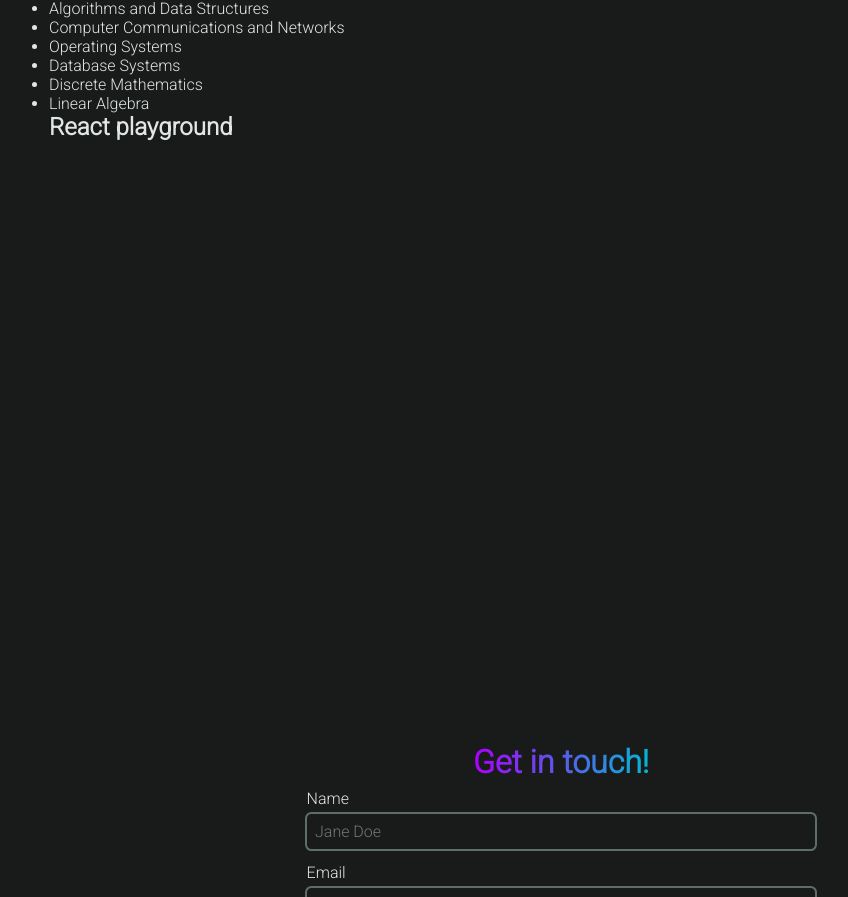
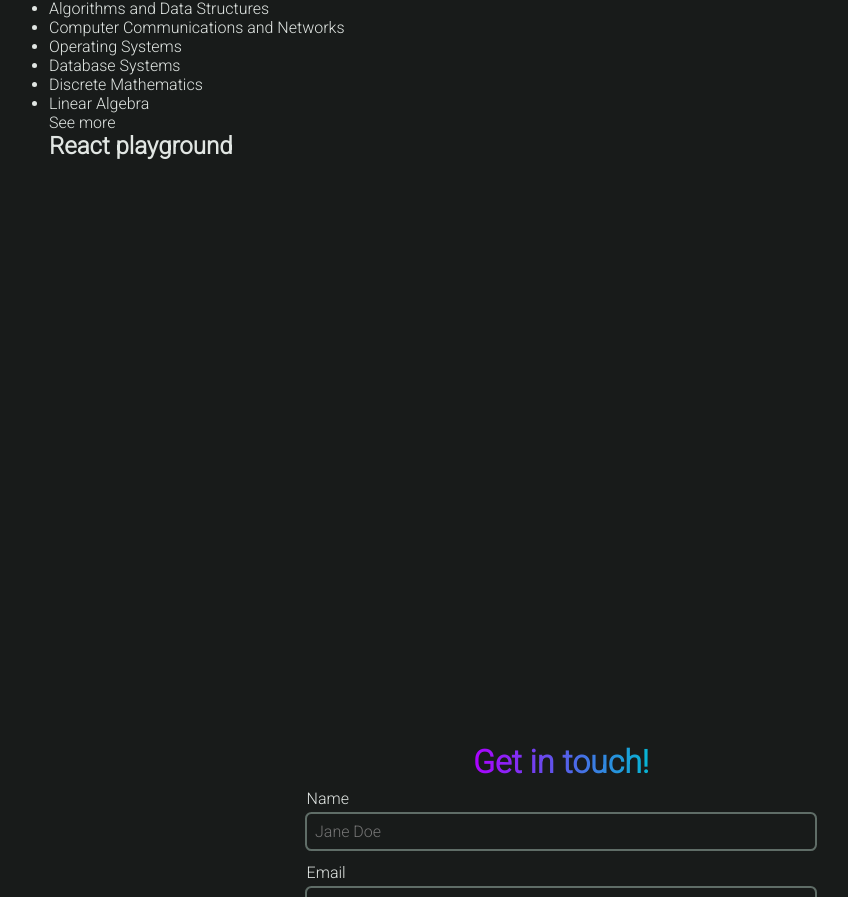
Before and after one commit to JosephSusik/website, a React (Create React App) app: page / in a window 1280 px wide. Shown: the part 1753-2650 px from the top of the page, without its empty margins (79-927 px from the left). Built offline with nearby package versions, Linux system fonts and the light colour scheme.

Commit message:
Update homepage.tsx

```diff
--- a/src/pages/homepage.tsx
+++ b/src/pages/homepage.tsx
@@ -93,6 +93,7 @@ function Homepage() {
                 <li>Discrete Mathematics</li>
                 <li>Linear Algebra</li>
             </ul>
+            <p>See more</p>
 
             <h2>React playground</h2>
         </section>
```
